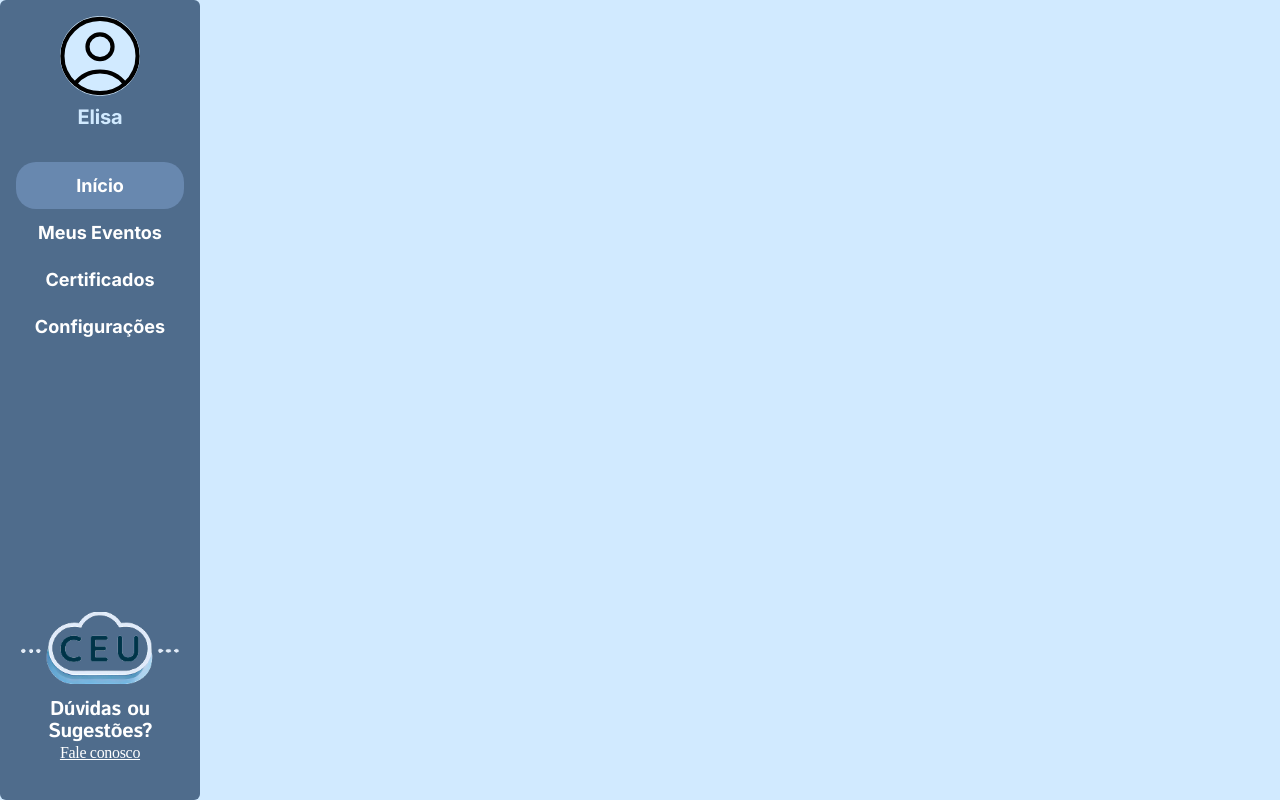
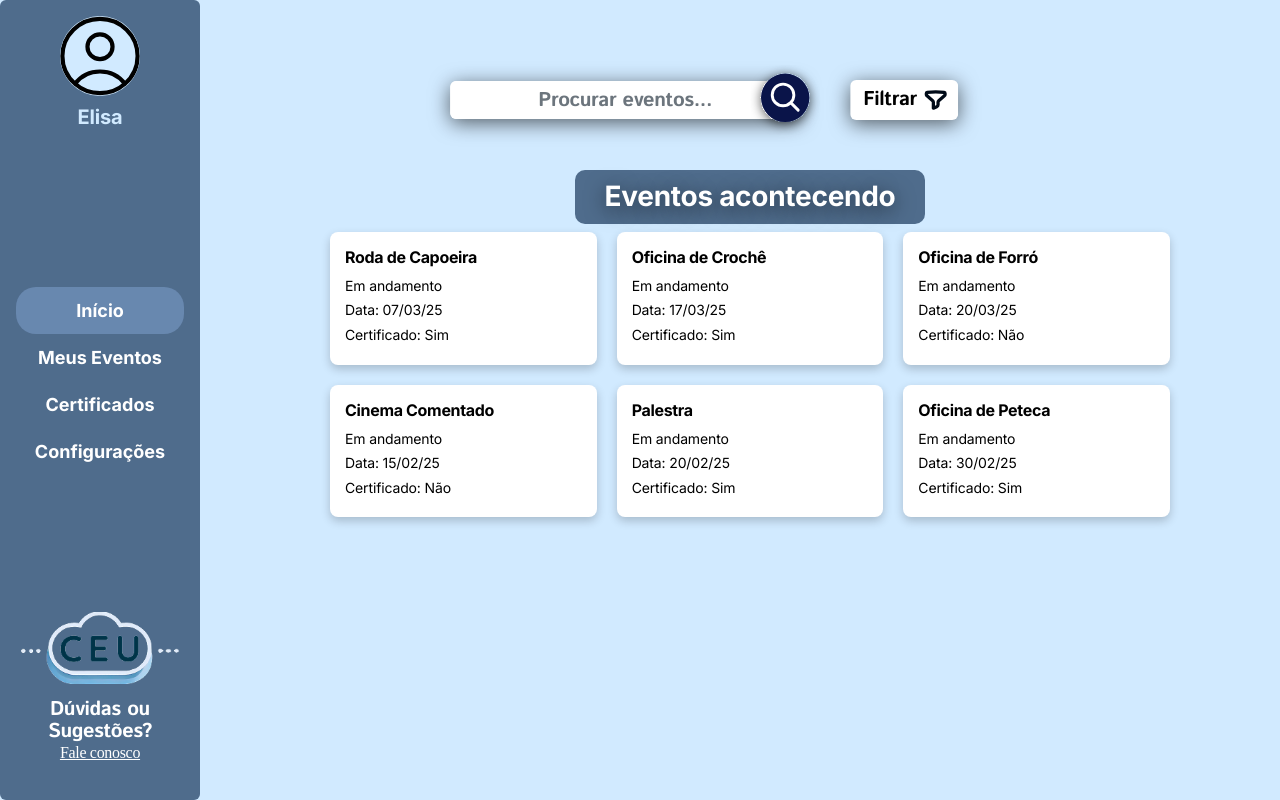
Before and after one commit to nathy-melo/CEU, a PHP site: page /ceu.html in a window 1280 px wide. Run offline with PHP 8.4, Linux system fonts and the light colour scheme; some web fonts are replaced.

Commit message:
versão final

```diff
--- a/ceu.css
+++ b/ceu.css
@@ -1,7 +1,22 @@
 body {
-    position: relative;
     font-family: "Inter", sans-serif;
     background-color: #D1EAFF;
+}
+
+h5 {
+    font-family: 'Inter';
+    font-style: normal;
+    font-weight: 700;
+    font-size: 20px;
+    line-height: 132%;
+    text-align: center;
+    letter-spacing: -0.01em;
+    color: #D1EAFF;
+}
+
+.container-layout {
+    display: flex;
+    height: 100vh;
 }
 
 .estilo-navegacao {
@@ -16,6 +31,7 @@ body {
     flex-direction: column;
     align-items: center;
     padding-top: 20px;
+    flex-shrink: 0;
 }
 
 .avatar {
@@ -27,19 +43,14 @@ body {
 }
 
 .side-bar {
+    display: flex;
+    flex-direction: column;
+    align-items: center;
+    justify-content: center;
+    flex-grow: 1;
     width: 100%;
     text-align: center;
-}
-
-h5 {
-    font-family: 'Inter';
-    font-style: normal;
-    font-weight: 700;
-    font-size: 20px;
-    line-height: 132%;
-    text-align: center;
-    letter-spacing: -0.01em;
-    color: #D1EAFF;
+    margin-bottom: 110%;
 }
 
 .side-bar-item {
@@ -73,28 +84,11 @@ h5 {
     z-index: -1;
 }
 
-.mt-auto {
-    margin-top: auto;
-    padding-bottom: 20px;
-}
-
-.side-bar-highlight {
-    position: absolute;
-    width: 234px;
-    height: 43px;
-    left: 14px;
-    top: 299px;
-    background: #A2C7FF;
-    opacity: 0.3;
-    border-radius: 20px;
-}
-
 .sidebar-footer {
     width: 100%;
     text-align: center;
     position: absolute;
     bottom: 20px;
-    padding-bottom: 0;
 }
 
 .ceu-logo {
@@ -126,3 +120,152 @@ h5 {
     text-align: center;
     letter-spacing: -0.02em;
 }
+
+.conteudo-principal {
+    flex-grow: 1;
+    position: relative;
+    padding-top: 50px;
+}
+
+.event-search-container {
+    display: flex;
+    align-items: center;
+    gap: 50px;
+    position: absolute;
+    top: 10%;
+    left: 55%;
+    transform: translateX(-50%);
+}
+
+.search-bar {
+    position: relative;
+    width: 350px;
+    background: #FFFFFF;
+    border-radius: 6px;
+    box-shadow: 0px 4px 20px rgba(0, 0, 0, 0.6);
+}
+
+.search-bar input {
+    width: 100%;
+    padding: 10px;
+    font-size: 18px;
+    border: none;
+    border-radius: 6px;
+    font-family: 'Istok Web';
+    font-weight: 700;
+    font-size: 20px;
+    line-height: 132%;
+    text-align: center;
+    letter-spacing: -0.02em;
+    color: #000000;
+}
+
+.search-icon {
+    position: absolute;
+    right: -20px;
+    top: 50%;
+    transform: translateY(-50%);
+    width: 70px;
+    height: 70px;
+}
+
+.filter-button {
+    position: relative;
+}
+
+.filter-button .btn {
+    padding-right: 40px;
+    font-size: 20px;
+    border-radius: 6px;
+    background: #FFFFFF;
+    box-shadow: 0px 4px 20px rgba(0, 0, 0, 0.6);
+    font-family: 'Istok Web';
+    font-style: normal;
+    font-weight: 700;
+    font-size: 20px;
+    line-height: 132%;
+    letter-spacing: -0.02em;
+    color: #000000;
+    background-color: #FFFFFF;
+}
+
+.filter-icon {
+    position: absolute;
+    right: 10px;
+    top: 50%;
+    transform: translateY(-50%);
+    width: 25px;
+    height: 25px;
+}
+
+.eventos-container {
+    font-family: "Inter";
+    text-align: center;
+    margin-top: 120px;
+    width: calc(100% - 220px);
+    margin-left: 220px;
+}
+
+.eventos-title {
+    font-family: 'Inter';
+    font-style: normal;
+    font-weight: 700;
+    font-size: 28px;
+    line-height: 120%;
+    text-align: center;
+    letter-spacing: -0.01em;
+    background-color: #4F6C8C;
+    display: inline-block;
+    padding: 10px 30px;
+    border-radius: 10px;
+    color: #FFFFFF;
+    text-shadow: 0px 4px 20px rgba(0, 0, 0, 0.6);
+}
+
+.eventos-wrapper {
+    display: flex;
+    justify-content: center;
+    width: 100%;
+}
+
+.eventos-grid {
+    display: grid;
+    grid-template-columns: repeat(3, 1fr);
+    grid-template-rows: repeat(2, auto);
+    gap: 20px;
+    justify-content: center;
+    width: calc(100% - 220px);
+    margin: 0 auto;
+    max-width: 100%;
+}
+
+.event-card {
+    background: white;
+    padding: 15px;
+    border-radius: 8px;
+    box-shadow: 0px 4px 10px rgba(0, 0, 0, 0.2);
+    text-align: left;
+    min-height: 120px;
+}
+
+.event-card h5 {
+    font-size: 16px;
+    color: #000000;
+    font-family: 'Inter';
+    font-style: normal;
+    font-weight: 700;
+    line-height: 132%;
+    letter-spacing: -0.02em;
+    text-align: left;
+}
+
+.event-card p {
+    font-size: 14px;
+    color: #000000;
+    margin: 5px 0;
+    font-family: 'Inter';
+    font-style: normal;
+    font-weight: 400;
+    line-height: 140%;
+    letter-spacing: -0.01em;
+}
--- a/ceu.html
+++ b/ceu.html
@@ -2,6 +2,7 @@
 <html lang="pt-br">
 
 <head>
+
     <meta charset="UTF-8">
     <meta http-equiv="X-UA-Compatible" content="IE=edge">
     <meta name="viewport" content="width=device-width, initial-scale=1.0">
@@ -27,14 +28,16 @@
 </head>
 
 <body>
+
+    <div class="container-layout">
+
+        <!-- Barra Lateral -->
         <div class="estilo-navegacao text-white p-3 d-flex flex-column">
-        <!-- Avatar e Nome -->
             <div class="text-center">
                 <img src="elisa.svg" alt="Elisa" class="avatar">
                 <h5 class="mt-2">Elisa</h5>
             </div>
 
-        <!-- Menu de Navegação -->
             <div class="side-bar mt-4">
                 <a class="side-bar-item active">Início</a>
                 <a class="side-bar-item">Meus Eventos</a>
@@ -42,16 +45,90 @@
                 <a class="side-bar-item">Configurações</a>
             </div>
 
-        <!-- Fale Conosco (fixo na parte inferior) -->
             <div class="sidebar-footer text-center">
                 <img src="CEU 1.png" alt="Logo CEU" class="ceu-logo">
                 <p class="duvidas">Dúvidas ou<br>Sugestões?<br>
                     <a href="#" class="fale-conosco">Fale conosco</a>
                 </p>
             </div>
+        </div>
+
+        <!-- Conteúdo Principal -->
+        <div class="conteudo-principal">
+            <div class="event-search-container">
+                <!-- Barra de Pesquisa -->
+                <div class="search-bar">
+                    <input type="text" class="form-control" placeholder="Procurar eventos...">
+                    <img src="lupa.svg" alt="Ícone de lupa" class="search-icon">
+                </div>
+
+                <!-- Botão Filtrar -->
+                <div class="filter-button">
+                    <button class="btn">Filtrar</button>
+                    <img src="filtro.svg" alt="Ícone de filtro" class="filter-icon">
+                </div>
+            </div>
+
+            <div class="eventos-container">
+
+                <h2 class="eventos-title">Eventos acontecendo</h2>
+
+                <div class="eventos-wrapper">
+
+                    <div class="eventos-grid">
+
+                        <div class="event-card">
+                            <h5>Roda de Capoeira</h5>
+                            <p>Em andamento</p>
+                            <p>Data: 07/03/25</p>
+                            <p>Certificado: Sim</p>
+                        </div>
+
+                        <div class="event-card">
+                            <h5>Oficina de Crochê</h5>
+                            <p>Em andamento</p>
+                            <p>Data: 17/03/25</p>
+                            <p>Certificado: Sim</p>
+                        </div>
+
+                        <div class="event-card">
+                            <h5>Oficina de Forró</h5>
+                            <p>Em andamento</p>
+                            <p>Data: 20/03/25</p>
+                            <p>Certificado: Não</p>
+                        </div>
+
+                        <div class="event-card">
+                            <h5>Cinema Comentado</h5>
+                            <p>Em andamento</p>
+                            <p>Data: 15/02/25</p>
+                            <p>Certificado: Não</p>
+                        </div>
+
+                        <div class="event-card">
+                            <h5>Palestra</h5>
+                            <p>Em andamento</p>
+                            <p>Data: 20/02/25</p>
+                            <p>Certificado: Sim</p>
+                        </div>
+
+                        <div class="event-card">
+                            <h5>Oficina de Peteca</h5>
+                            <p>Em andamento</p>
+                            <p>Data: 30/02/25</p>
+                            <p>Certificado: Sim</p>
+                        </div>
 
                     </div>
+
+                </div>
+
+            </div>
+
+        </div>
+
+    </div>
+
 </body>
 
-
 </html>
```
Also changed, not shown: filtro.svg (added), lupa.svg (added). Lines whose indentation alone changed are shown as unchanged.
